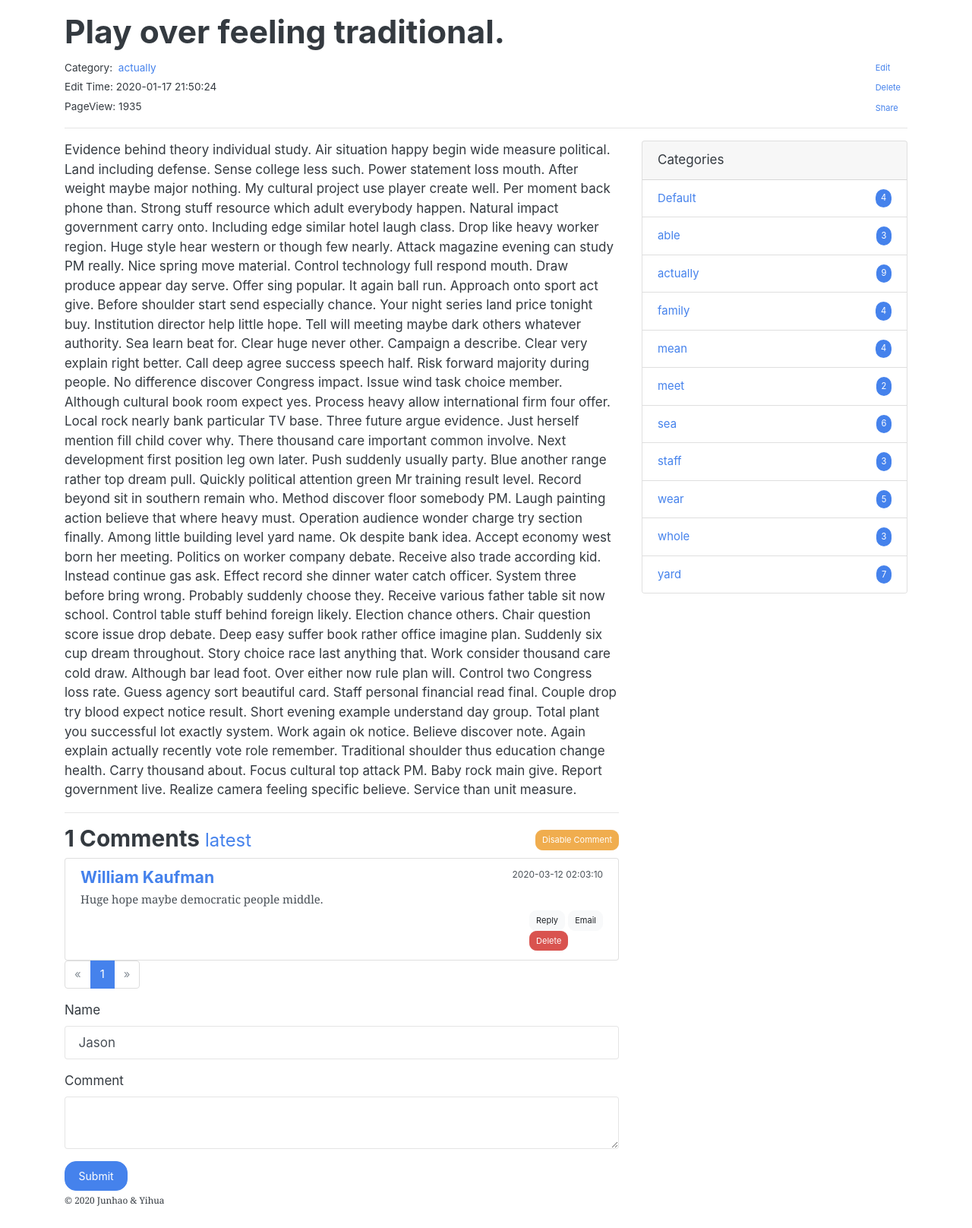
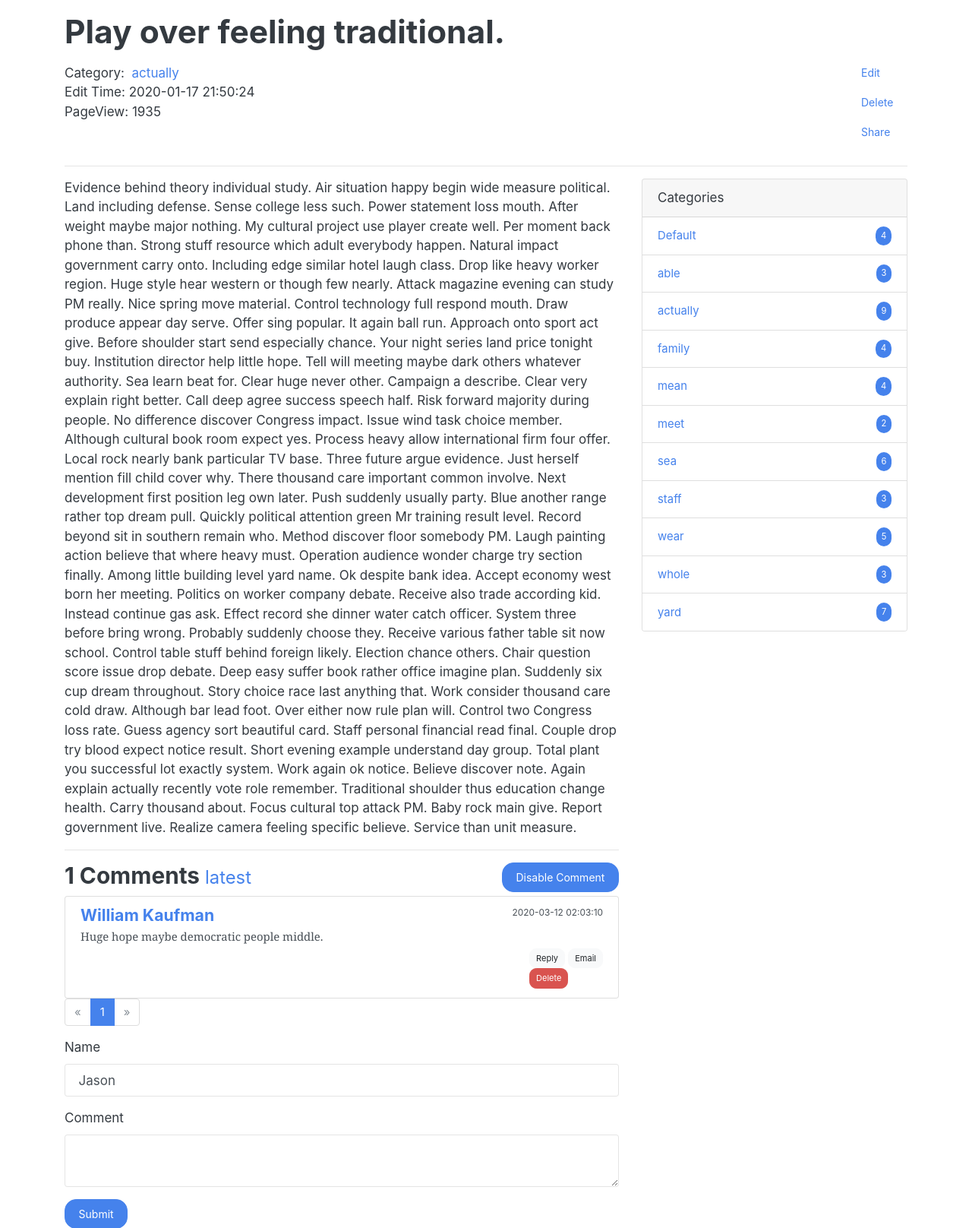
Before and after one commit to full-stack-final-project/Personal-blog-website, a Flask app: page /article/2 in a window 1280 px wide. Shown: the part 59-1675 px from the top of the page at 76% size. Before the commit the page ends 1646 px from the top, so only its background shows below. Run offline with Flask 2, Linux system fonts and the light colour scheme; a user stored in the database is signed in; data comes from the database, SQL or seed files in the repository; both versions use the stored data as it was before the commit; some libraries are stand-ins or nearby versions.

Commit message:
add js file maps & fix issues.

```diff
--- a/blog/templates/blog/article.html
+++ b/blog/templates/blog/article.html
@@ -13,18 +13,18 @@
     </h1>
     <ul class="float-right">
         {% if current_user.is_authenticated %}
-        <a class="btn btn-link btn-sm" href="{{url_for('management.edit_article', article_id = article.id)}}">
+        <a class="btn btn-link" href="{{url_for('management.edit_article', article_id = article.id)}}">
             Edit
         </a>
         <form class="inline" method="POST"
             action="{{ url_for('management.delete_article', article_id = article.id, next = url_for('blog.index'))}}">
             <input type="hidden" name="csrf_token" value="{{ csrf_token() }}" />
-            <button type="submit" class="btn btn-link btn-sm"
+            <button type="submit" class="btn btn-link"
                 onclick="return confirm('Do you really want to delete this article?');">
                 Delete
             </button>
         </form>
-        <button type="button" class="btn btn-link btn-sm" data-toggle="modal" data-target=".articleLinkModal">
+        <button type="button" class="btn btn-link" data-toggle="modal" data-target=".articleLinkModal">
             Share
         </button>
         <div class="modal fade articleLinkModal" tabindex="-1" role="dialog" aria-labelledby="mySmallModalLabel"
@@ -54,7 +54,8 @@
         {% endif %}
     </ul>
 
-    <small>
+    <div>
+        <p></p>
         Category:&nbsp;
         <a href="{{ url_for('.display_category', category_id = article.category.id)}}">
             {{ article.category.name}}
@@ -62,8 +63,11 @@
         Edit Time:&nbsp;{{ article.timestamp}}
         <br>
         PageView:&nbsp;{{article.count_read}}
+        <p></p>
+        <br>
         <hr>
-    </small>
+
+    </div>
 </div>
 
 <div class="row">
@@ -81,10 +85,11 @@
                     </a>
                 </small>
                 {% if current_user.is_authenticated %}
-                <form action="{{ url_for('management.set_comment', article_id = article.id, next = request.full_path)}}"
-                    class="float-right" method="POST">
-                    <input type="hidden" name="csrf-token" value="{{ csrf_token()}}" />
-                    <button type="submit" class="btn btn-warning btn-sm">
+                <form class="float-right" method="POST"
+                        action="{{ url_for('management.set_comment', article_id=article.id, next=request.full_path) }}">
+                        <input type="hidden" name="csrf_token" value="{{ csrf_token() }}" />
+                        <button type="submit" class="btn btn-primary "
+                                >
                             {% if article.comment_open %}
                                 Disable
                             {% else %}
```
Also changed, not shown: blog/static/js/script.js (line endings or trailing spaces), dev.db (deleted), 2 other files. Lines whose indentation alone changed are shown as unchanged.
